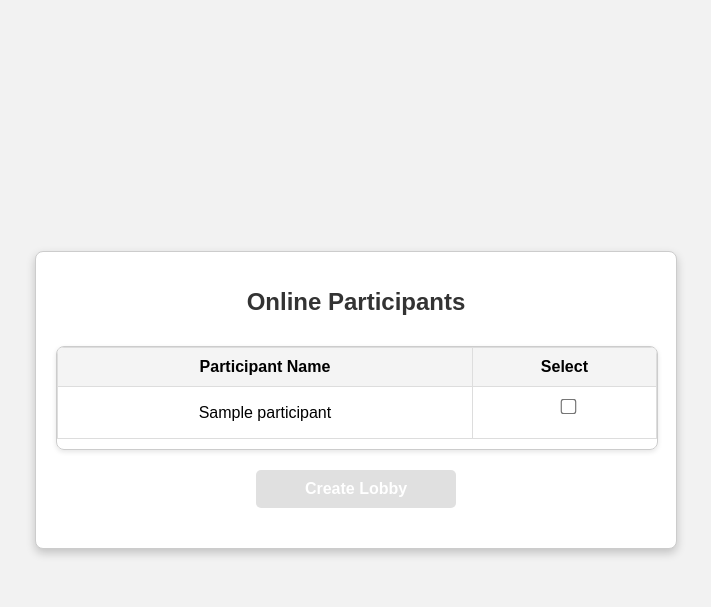
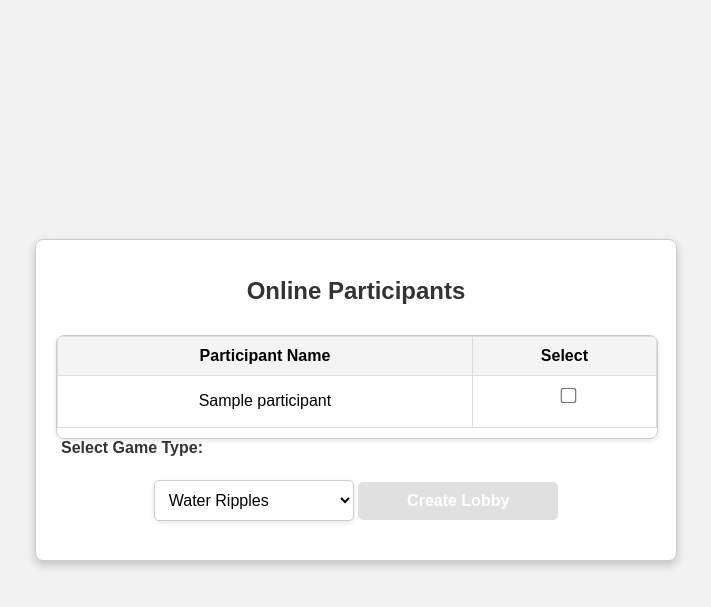
Before and after one commit to Yuval-Roth/ims_project, a Flask app: template manager/src/templates/main_menu.html in a window 1280 px wide. Shown: the top 607 px of the page, without its empty margins (284-995 px from the left). Run offline with Flask 3, Linux system fonts and the light colour scheme; the template is opened without the code that fills it: most values are stand-ins (such as "Sample title", 1, 10 or a date in 2020).

Commit message:
Game mode select

```diff
--- a/manager/src/app.py
+++ b/manager/src/app.py
@@ -36,24 +36,33 @@ def main_menu():
         return redirect(url_for('login'))
 
     if request.method == 'POST':
-
-        selected_participants = request.form.getlist('selected_participants')  #list of str
+        selected_participants = request.form.getlist('selected_participants')
+        game_type = request.form.get('game_type')
 
         if not selected_participants:
             flash("Please select at least one participant.")
             return redirect(url_for('main_menu'))
 
-        lobby_id = create_lobby(selected_participants, GAME_TYPE.wine_glasses)
+        if not game_type:
+            flash("Please select a game type.")
+            return redirect(url_for('main_menu'))
+
+        game_type_enum = GAME_TYPE[game_type]
+        lobby_id = create_lobby(selected_participants, game_type_enum)
+
         if not lobby_id:
-            lobby_id = 1
+            flash("Failed to create lobby.")
+            return redirect(url_for('main_menu'))
+
         return redirect(url_for('lobby', selected_participants=",".join(selected_participants), lobby_id=lobby_id))
+    else:
+        # Get participants and handle None case
+        participants = get_participants()
+        if not participants:  # Handle None or empty list
+            participants = []
+            flash("No participants found.")
 
-    else:
-        participants = get_participants()
         participants = [{"id": participant, "name": f"Player {participant}"} for participant in participants]
-
-        if not participants:
-            flash("No participants found.")
 
         return render_template('main_menu.html', participants=participants)
 
--- a/manager/src/static/main_menu.css
+++ b/manager/src/static/main_menu.css
@@ -106,3 +106,23 @@
     transform: scale(1.2);
     cursor: pointer;
 }
+
+
+select {
+    width: 100%;
+    max-width: 200px;
+    padding: 10px;
+    margin: 15px 0;
+    border: 1px solid #ccc;
+    border-radius: 5px;
+    font-size: 16px;
+    cursor: pointer;
+    background-color: #fff;
+    box-shadow: 0 2px 5px rgba(0, 0, 0, 0.1);
+    transition: border-color 0.3s;
+}
+
+select:focus {
+    border-color: #007bff;
+    outline: none;
+}
--- a/manager/src/templates/main_menu.html
+++ b/manager/src/templates/main_menu.html
@@ -53,8 +53,15 @@
                 </tbody>
             </table>
         </div>
+        <label for="game-type">Select Game Type:</label>
+        <select id="game-type" name="game_type" required>
+            <option value="water_ripples">Water Ripples</option>
+            <option value="wine_glasses">Wine Glasses</option>
+            <option value="poc">PoC</option>
+        </select>
         <button type="submit" class="create-lobby-button">Create Lobby</button>
     </form>
 </div>
+
 </body>
 </html>
```
Lines whose indentation alone changed are shown as unchanged.
